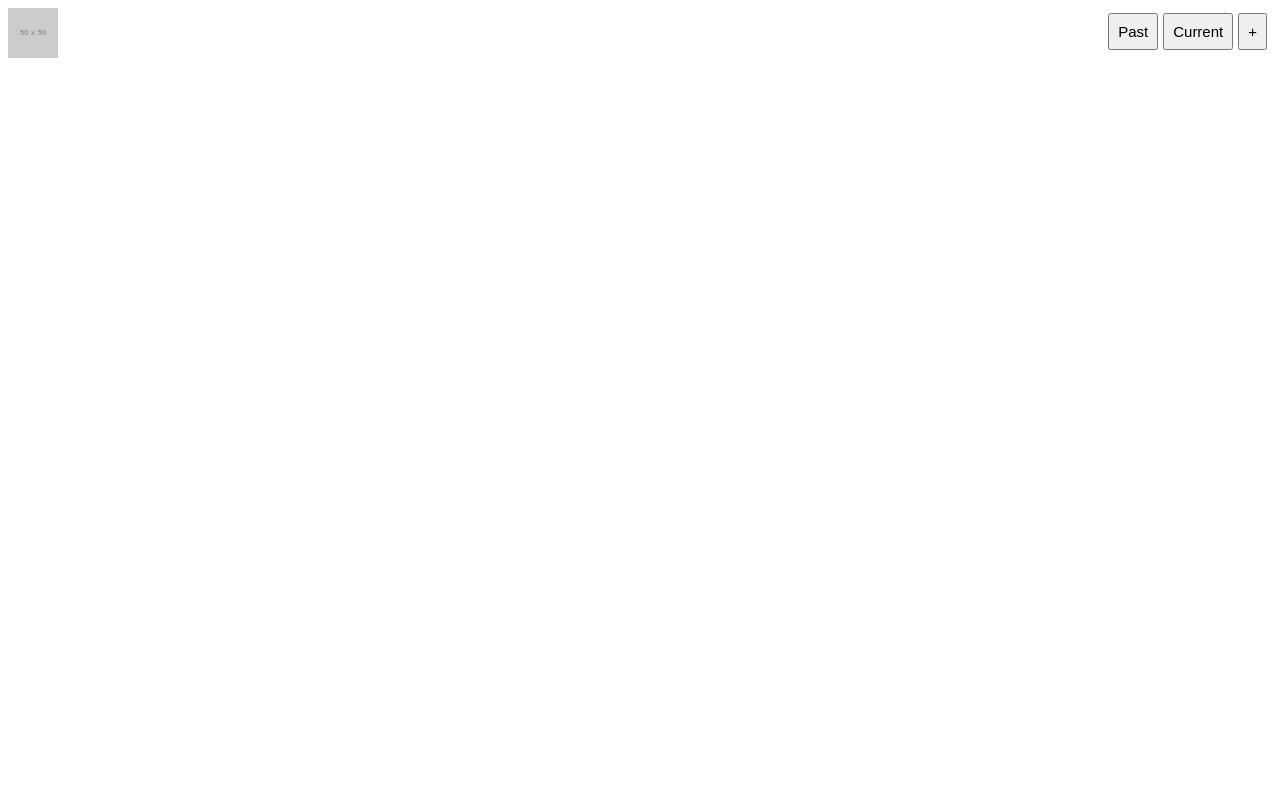
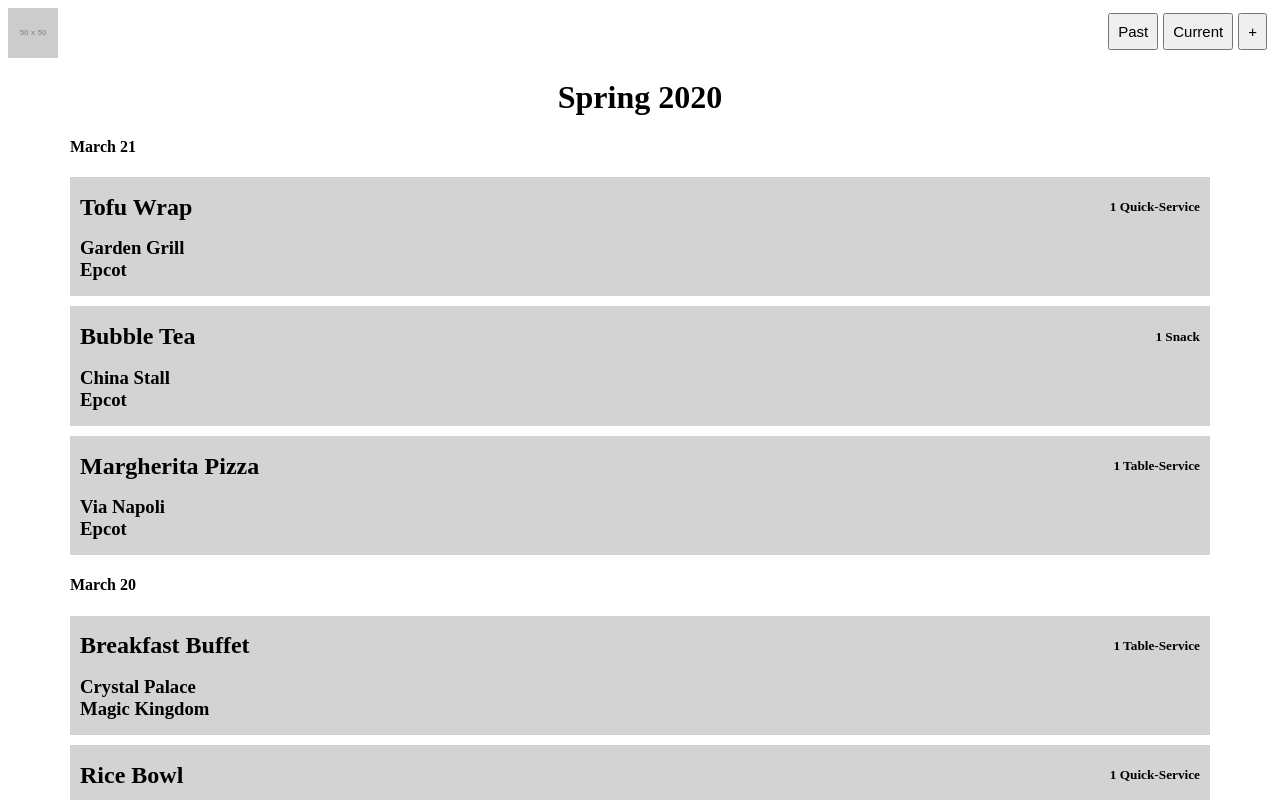
Before and after one commit to christinakerr/disney-dining-tracker, a React (Create React App) app in the folder client/: page /vacation/1 in a window 1280 px wide. Shown: the top 800 px of the page. Built offline with nearby package versions, Linux system fonts and the light colour scheme.

Commit message:
Home page previous vacation links load the vacation clicked

```diff
--- a/client/src/App.js
+++ b/client/src/App.js
@@ -15,7 +15,6 @@
 function App() {
   return (
     <Provider store={store}>
-    <div>
       <Header />
       <Container>
         <BrowserRouter>
@@ -24,11 +23,11 @@
             <Route exact path="/" component={Home} />
             <Route exact path="/add-vacation" component={AddVacation} />
             <Route path="/detail/:id" component={FoodDetail} />
+            <Route path="/vacation/:id" component={Home}/>
             <Route exact path="/add-food" component={AddFood} />
           </Switch>
         </BrowserRouter>
       </Container>
-    </div>
     </Provider>
   );
 }
--- a/client/src/pages/Home.js
+++ b/client/src/pages/Home.js
@@ -1,5 +1,6 @@
 
 import Button from "../components/Button";
+import H1 from "../components/Text/H1"
 import H2 from "../components/Text/H2";
 import H4 from "../components/Text/H4";
 import CreditsRemaining from "../components/CreditsRemaining";
@@ -7,7 +8,7 @@
 import convertDate from "../utils/convertDate"
 
 import { useSelector } from 'react-redux'
-import { useHistory } from 'react-router-dom'
+import { useHistory, useParams } from 'react-router-dom'
 
 
 function Home() {
@@ -18,27 +19,26 @@
     const previous = userData.filter(vacation => !vacation.current)
     const current = userData.filter(vacation => vacation.current);
 
-    let doubleSorted;
+    const history = useHistory();
+    const params = useParams();
 
-    const history = useHistory();
 
-    if (current.length === 1) {
-        hasCurrentVacation = true;
-
+    function sortFoods(vacation) {
         const currentSorted = [];
         const usedItems = [];
-
-        const currentFood = current[0].food;
+        let currentFood;
+        if (vacation === "current") {
+            currentFood = current[0].food;
+        } else {
+            currentFood = findVacation().food;
+        }
 
         for (let i = 0; i < currentFood.length; i++) {
-
             const matchingItem = usedItems.find(item => item.date === currentFood[i].date)
-
             if (matchingItem) {
                 continue;
             }
             usedItems.push(currentFood[i])
-
             let array = [currentFood[i]];
             for (let j = 0; j < currentFood.length; j++) {
                 if (currentFood[i].date === currentFood[j].date && i !== j) {
@@ -47,23 +47,62 @@
             }
             currentSorted.push(array);
         }
-
-        doubleSorted = currentSorted.sort((a, b) => {
+        return currentSorted.sort((a, b) => {
             return b[0].date - a[0].date;
         })
     }
+
+
+
+    if (current.length === 1) {
+        hasCurrentVacation = true;
+    }
+
 
     function addVacation(event) {
         event.preventDefault();
         const path = "/add-vacation/"
         history.push(path);
+    }
 
+    function findVacation(){
+        return previous.find(vacation => vacation.id.toString() === params.id);
     }
 
 
+    function previousVacation(event) {
+        event.preventDefault();
+        const targetVacation = previous.find(vacation => vacation.name === event.target.textContent);
+        const path = "/vacation/" + targetVacation.id;
+        history.push(path);
+    }
 
 
-    if (!hasCurrentVacation) {
+    if (window.location.pathname !== "/") {
+        return (
+            <div>
+                <H1>{findVacation().name}</H1>
+                {
+                    sortFoods("past").map(date => {
+                        return (
+                            <div key={findVacation().date}>
+                                {
+                                    [
+                                        <H4>{convertDate(date[0].date)}</H4>,
+                                        date.map(item => {
+                                            return <FoodItem name={item.food} credit={item.credit} location={item.restaurant} park={item.park} key={item.id} id={item.id} />
+                                        })
+                                    ]
+                                }
+                            </div>
+
+                        )
+
+                    })
+                }
+            </div>
+        )
+    } else if (!hasCurrentVacation) {
         return (
             <div>
                 <Button big heading onClick={addVacation}>Add Disney World Vacation</Button>
@@ -71,7 +110,7 @@
 
                 {
                     previous.map(vacation => {
-                        return <Button key={vacation.id} big>{vacation.name}</Button>
+                        return <Button onClick={previousVacation} key={vacation.id} big>{vacation.name}</Button>
                     })
                 }
             </div>
@@ -83,7 +122,7 @@
                 <Button big>Add Food</Button>
 
                 {
-                    doubleSorted.map(date => {
+                    sortFoods("current").map(date => {
                         return (
                             [
                                 <H4>{convertDate(date[0].date)}</H4>,
```
Lines whose indentation alone changed are shown as unchanged.
